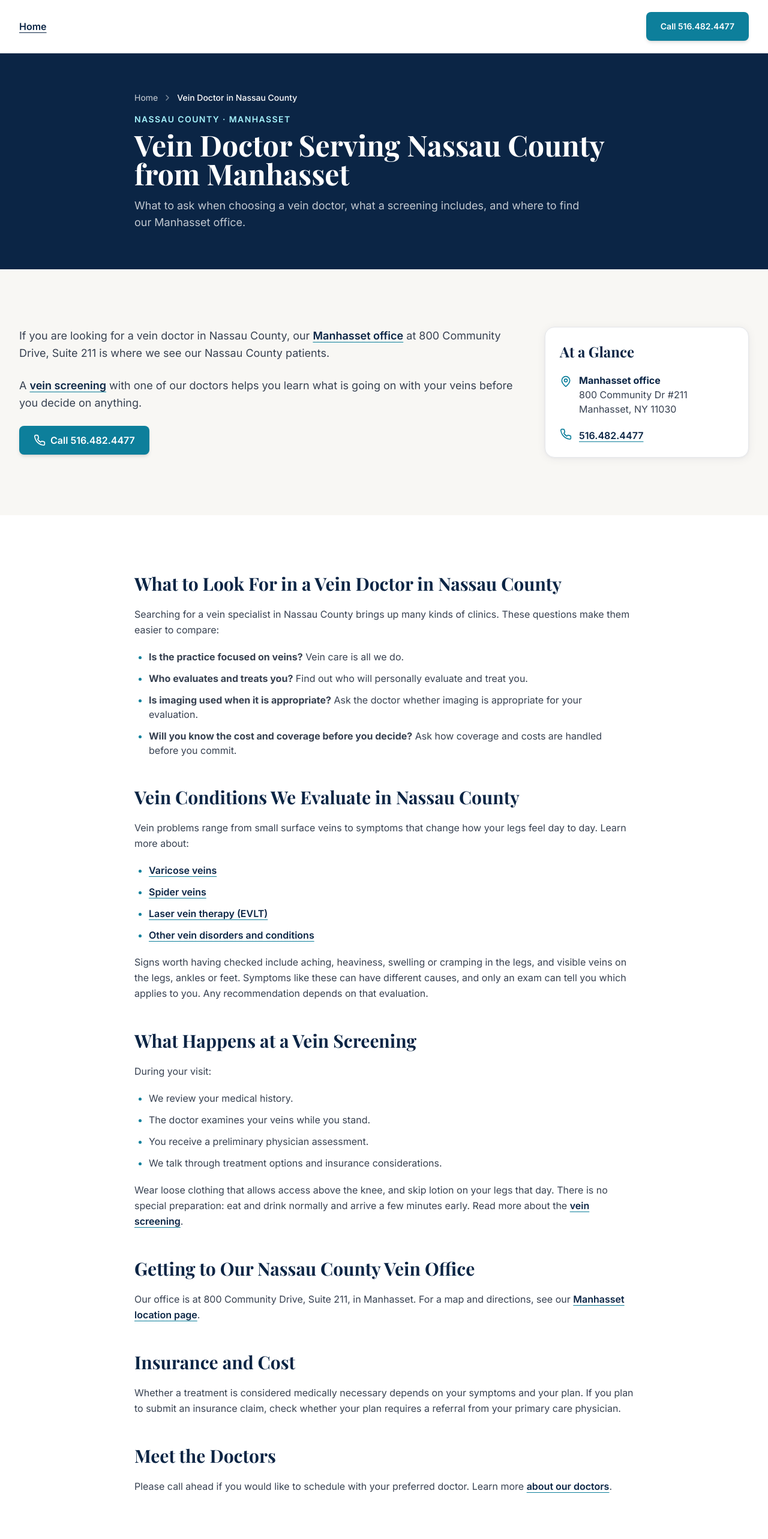
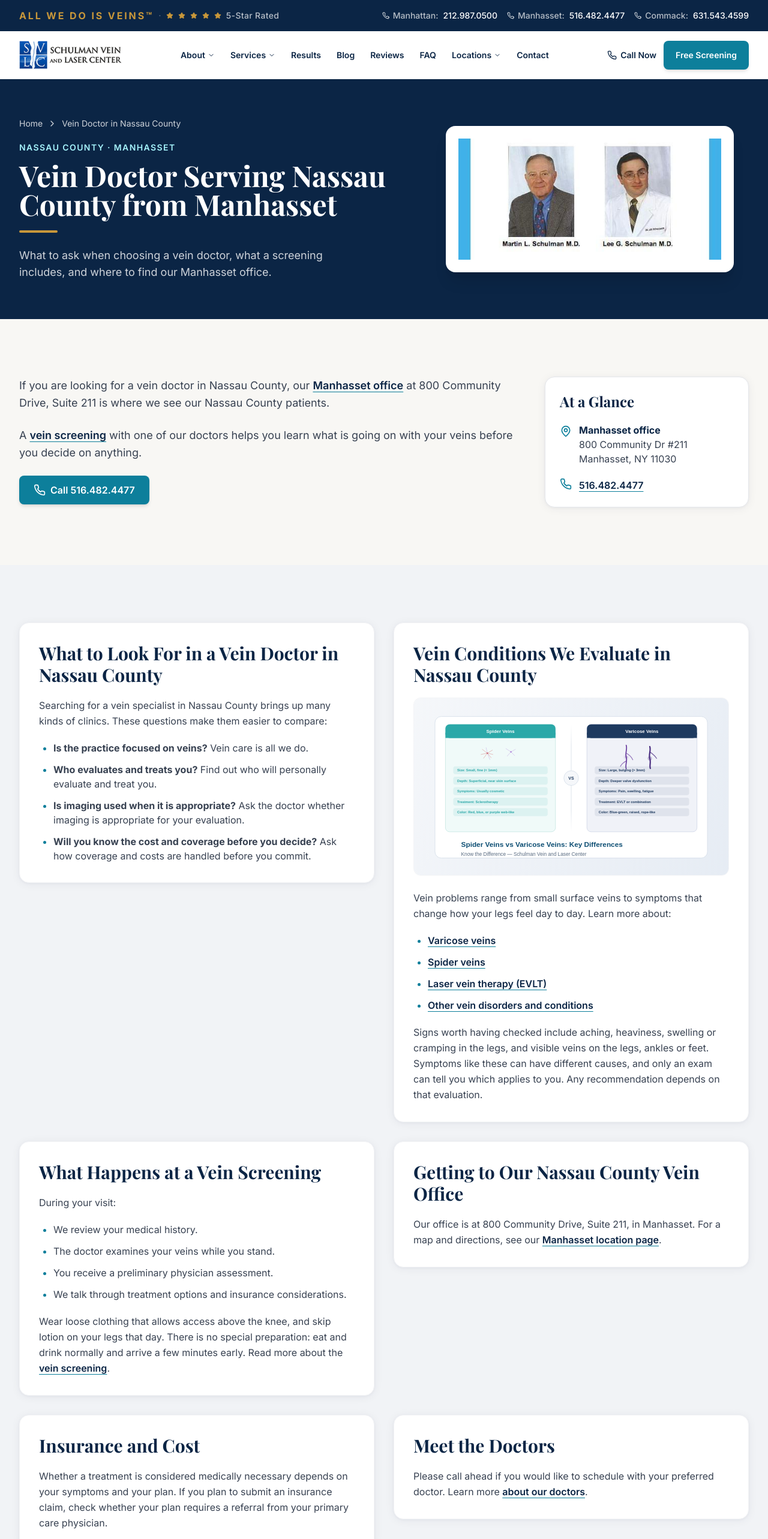
Before and after one commit to stephen-huskytail/schulman-vein-center, a Next.js app: page /vein-doctor-nassau-county in a window 1280 px wide. Shown: the top 2566 px of the page at 60% size. Built offline with nearby package versions, Linux system fonts and the light colour scheme.

Commit message:
HUS-1047 Restore standard navigation and finish Nassau page presentation

```diff
--- a/src/app/vein-doctor-nassau-county/page.tsx
+++ b/src/app/vein-doctor-nassau-county/page.tsx
@@ -1,7 +1,9 @@
 import type { Metadata } from "next";
 import Link from "next/link";
 import { MapPin, Phone } from "lucide-react";
-import PageHero from "@/components/PageHero";
+import Image from "next/image";
+import { createBreadcrumbSchema } from "@/lib/utils";
+import { ChevronRight, Plus } from "lucide-react";
 import { NASSAU_COUNTY_FAQS } from "@/lib/nassau-county";
 
 const canonical = "https://www.schulmanveincenter.com/vein-doctor-nassau-county";
@@ -32,16 +34,29 @@
   return (
     <>
       <script type="application/ld+json" dangerouslySetInnerHTML={{ __html: JSON.stringify(faqSchema) }} />
-      <PageHero
-        eyebrow="Nassau County · Manhasset"
-        eyebrowClassName="text-cyan-200"
-        title="Vein Doctor Serving Nassau County from Manhasset"
-        description="What to ask when choosing a vein doctor, what a screening includes, and where to find our Manhasset office."
-        breadcrumbs={[
-          { name: "Home", url: "https://www.schulmanveincenter.com/" },
-          { name: "Vein Doctor in Nassau County", url: canonical },
-        ]}
-      />
+      <script type="application/ld+json" dangerouslySetInnerHTML={{ __html: JSON.stringify(createBreadcrumbSchema([
+        { name: "Home", url: "https://www.schulmanveincenter.com/" },
+        { name: "Vein Doctor in Nassau County", url: canonical },
+      ])) }} />
+      <section className="bg-[var(--sv-navy)] py-12 md:py-16">
+        <div className="container-sv grid items-center gap-10 lg:grid-cols-[minmax(0,1.2fr)_minmax(0,1fr)] lg:gap-12">
+          <div>
+            <nav aria-label="Breadcrumb" className="mb-5">
+              <ol className="flex flex-wrap items-center gap-2 text-sm text-white/80">
+                <li><Link href="/" className="inline-flex items-center hover:text-cyan-200">Home</Link></li>
+                <li className="inline-flex items-center gap-2"><ChevronRight className="h-4 w-4 shrink-0" aria-hidden="true" /><span>Vein Doctor in Nassau County</span></li>
+              </ol>
+            </nav>
+            <p className="mb-3 text-sm font-semibold uppercase tracking-widest text-cyan-200">Nassau County · Manhasset</p>
+            <h1 className="mb-5 font-heading text-3xl font-bold leading-tight text-white md:text-5xl">Vein Doctor Serving Nassau County from Manhasset</h1>
+            <div className="gold-line mb-6" />
+            <p className="max-w-xl text-base leading-relaxed text-white/80 md:text-lg">What to ask when choosing a vein doctor, what a screening includes, and where to find our Manhasset office.</p>
+          </div>
+          <div className="mx-auto w-full max-w-[480px] overflow-hidden rounded-2xl border border-white/20 bg-white p-3 shadow-xl sm:p-5">
+            <Image src="/images/team.jpg" alt="Portraits of the two Schulman vein doctors" width={520} height={240} priority sizes="(max-width: 520px) 90vw, 480px" className="h-auto w-full object-contain" />
+          </div>
+        </div>
+      </section>
 
       <section className="section-cream">
         <div className="container-sv grid items-start gap-8 lg:grid-cols-[minmax(0,1fr)_340px] lg:gap-12">
@@ -60,9 +75,9 @@
         </div>
       </section>
 
-      <section className="section-light">
-        <div className="container-narrow space-y-12 text-gray-700 [&_h2]:mb-5 [&_h2]:font-heading [&_h2]:text-2xl [&_h2]:font-bold [&_h2]:text-[var(--sv-navy)] md:[&_h2]:text-3xl [&_p]:leading-relaxed">
-          <article>
+      <section className="section-gray">
+        <div className="container-sv grid items-start gap-8 lg:grid-cols-2 text-gray-700 [&_h2]:mb-5 [&_h2]:font-heading [&_h2]:text-2xl [&_h2]:font-bold [&_h2]:text-[var(--sv-navy)] md:[&_h2]:text-3xl [&_p]:leading-relaxed">
+          <article className="rounded-2xl border border-gray-100 bg-white p-6 shadow-card md:p-8">
             <h2>What to Look For in a Vein Doctor in Nassau County</h2>
             <p className="mb-5">Searching for a vein specialist in Nassau County brings up many kinds of clinics. These questions make them easier to compare:</p>
             <ul className={listClass}>
@@ -72,8 +87,9 @@
               <li><strong>Will you know the cost and coverage before you decide?</strong> Ask how coverage and costs are handled before you commit.</li>
             </ul>
           </article>
-          <article>
+          <article className="rounded-2xl border border-gray-100 bg-white p-6 shadow-card md:p-8">
             <h2>Vein Conditions We Evaluate in Nassau County</h2>
+            <Image src="/images/blog/spider-veins-vs-varicose-veins-differences.svg" alt="Illustrated comparison of spider veins and varicose veins" width={1200} height={675} sizes="(max-width: 1024px) 90vw, 560px" className="mb-6 h-auto w-full rounded-xl border border-gray-100" />
             <p className="mb-5">Vein problems range from small surface veins to symptoms that change how your legs feel day to day. Learn more about:</p>
             <ul className={`${listClass} mb-5`}>
               <li><Link href="/services/varicose-vein-treatment" className={textLink}>Varicose veins</Link></li>
@@ -83,7 +99,7 @@
             </ul>
             <p>Signs worth having checked include aching, heaviness, swelling or cramping in the legs, and visible veins on the legs, ankles or feet. Symptoms like these can have different causes, and only an exam can tell you which applies to you. Any recommendation depends on that evaluation.</p>
           </article>
-          <article>
+          <article className="rounded-2xl border border-gray-100 bg-white p-6 shadow-card md:p-8">
             <h2>What Happens at a Vein Screening</h2>
             <p className="mb-5">During your visit:</p>
             <ul className={`${listClass} mb-5`}>
@@ -94,15 +110,15 @@
             </ul>
             <p>Wear loose clothing that allows access above the knee, and skip lotion on your legs that day. There is no special preparation: eat and drink normally and arrive a few minutes early. Read more about the <Link href="/services/free-vein-screening" className={textLink}>vein screening</Link>.</p>
           </article>
-          <article>
+          <article className="rounded-2xl border border-gray-100 bg-white p-6 shadow-card md:p-8">
             <h2>Getting to Our Nassau County Vein Office</h2>
             <p>Our office is at 800 Community Drive, Suite 211, in Manhasset. For a map and directions, see our <Link href="/locations/manhasset" className={textLink}>Manhasset location page</Link>.</p>
           </article>
-          <article>
+          <article className="rounded-2xl border border-gray-100 bg-white p-6 shadow-card md:p-8">
             <h2>Insurance and Cost</h2>
             <p>Whether a treatment is considered medically necessary depends on your symptoms and your plan. If you plan to submit an insurance claim, check whether your plan requires a referral from your primary care physician.</p>
           </article>
-          <article>
+          <article className="rounded-2xl border border-gray-100 bg-white p-6 shadow-card md:p-8">
             <h2>Meet the Doctors</h2>
             <p>Please call ahead if you would like to schedule with your preferred doctor. Learn more <Link href="/about#doctors" className={textLink}>about our doctors</Link>.</p>
           </article>
@@ -114,8 +130,8 @@
           <h2 id="county-faq-heading" className="section-title mb-8">Frequently Asked Questions</h2>
           <div className="space-y-4">
             {NASSAU_COUNTY_FAQS.map(({ q, a }) => (
-              <details key={q} className="group rounded-xl border border-gray-200 bg-white p-5 sm:p-6">
-                <summary className="cursor-pointer font-semibold leading-relaxed text-[var(--sv-navy)] focus-visible:outline focus-visible:outline-2 focus-visible:outline-offset-4 focus-visible:outline-[var(--sv-teal)]">{q}</summary>
+              <details key={q} className="group rounded-xl border border-gray-200 bg-white p-5 shadow-sm open:border-[var(--sv-teal)]/40 sm:p-6">
+                <summary className="flex list-none cursor-pointer items-start justify-between gap-4 font-semibold leading-relaxed text-[var(--sv-navy)] [&::-webkit-details-marker]:hidden focus-visible:outline focus-visible:outline-2 focus-visible:outline-offset-4 focus-visible:outline-[var(--sv-teal)]"><span>{q}</span><Plus className="mt-1 h-5 w-5 shrink-0 text-[var(--sv-teal)] transition-transform group-open:rotate-45" aria-hidden="true" /></summary>
                 <p className="mt-4 leading-relaxed text-gray-700">{a}</p>
               </details>
             ))}
--- a/src/components/SiteChrome.tsx
+++ b/src/components/SiteChrome.tsx
@@ -1,40 +1,11 @@
 "use client";
 
-import Link from "next/link";
-import { usePathname } from "next/navigation";
 import Header from "@/components/Header";
 import Footer from "@/components/Footer";
 import StickyMobileCTA from "@/components/StickyMobileCTA";
 import TrustBar from "@/components/TrustBar";
 
 export default function SiteChrome({ children }: { children: React.ReactNode }) {
-  const pathname = usePathname();
-
-  // The county page must not inherit unconfirmed offers, ratings or outcome claims.
-  if (pathname === "/vein-doctor-nassau-county" || pathname === "/vein-doctor-nassau-county/") {
-    return (
-      <>
-        <a href="#county-content" className="sr-only focus:not-sr-only focus:block focus:p-4">
-          Skip to content
-        </a>
-        <header className="border-b border-gray-200 bg-white">
-          <nav aria-label="Main navigation" className="container-sv flex flex-wrap items-center justify-between gap-4 py-5">
-            <Link href="/" className="font-semibold text-[var(--sv-navy)] underline underline-offset-4">Home</Link>
-            <a href="tel:5164824477" className="btn-primary text-sm">Call 516.482.4477</a>
-          </nav>
-        </header>
-        <main id="county-content">{children}</main>
-        <footer className="bg-[var(--sv-navy)] py-8 text-white">
-          <nav aria-label="Footer navigation" className="container-sv flex flex-wrap gap-x-6 gap-y-4 text-sm">
-            <Link href="/locations/manhasset" className="underline underline-offset-4">Manhasset office</Link>
-            <Link href="/privacy" className="underline underline-offset-4">Privacy policy</Link>
-            <Link href="/terms" className="underline underline-offset-4">Terms</Link>
-          </nav>
-        </footer>
-      </>
-    );
-  }
-
   return (
     <>
       <TrustBar />
```
